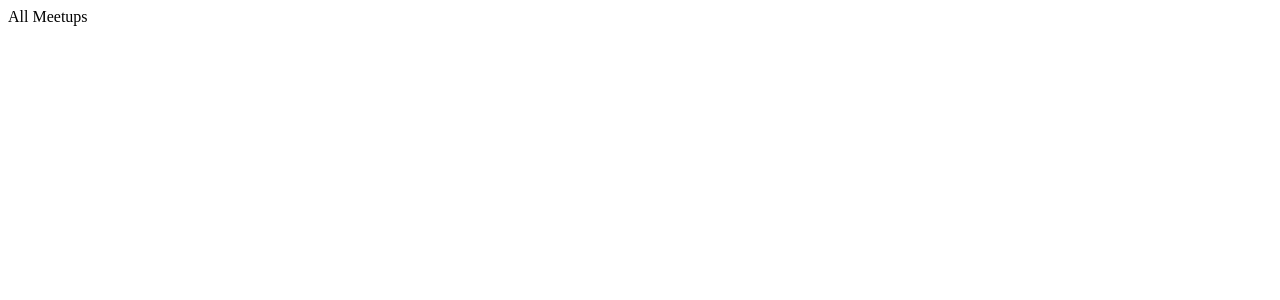
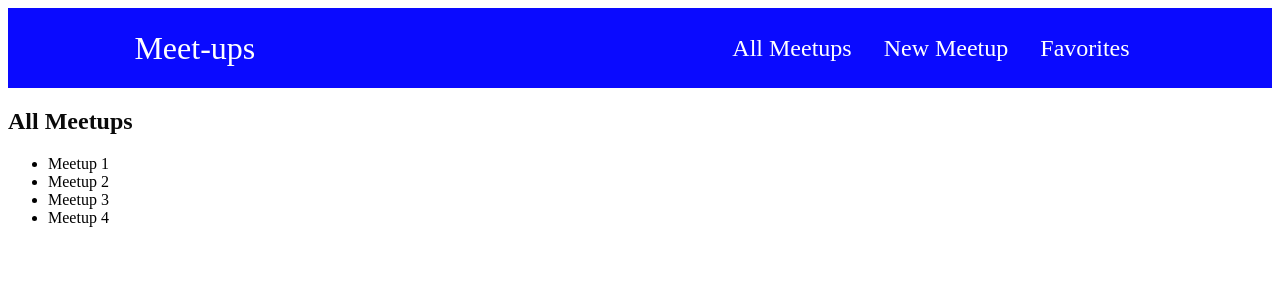
Before and after one commit to Chagchen/react-meet, a React (Create React App) app: page / in a window 1280 px wide. Shown: the top 300 px of the page. Built offline with nearby package versions, Linux system fonts and the light colour scheme.

Commit message:
nav & nav-css modules, data & list item components for allmeets

```diff
--- a/src/App.js
+++ b/src/App.js
@@ -2,10 +2,12 @@ import { Route, Routes } from "react-router-dom";
 import AllMeetupsPage from "./pages/AllMeetups";
 import NewMeetupPage from "./pages/NewMeetup";
 import FavoritesPage from "./pages/Favorites";
+import MainNavigation from "./components/layout/MainNavigation";
 
 function App() {
   return (
     <div>
+      <MainNavigation />
       <Routes>
         <Route path="/" element={<AllMeetupsPage />} />
         <Route path="/new-meetup" element={<NewMeetupPage />} />
--- /dev/null
+++ b/src/components/layout/MainNavigation.js
@@ -0,0 +1,25 @@
+import { Link } from "react-router-dom";
+import classes from "./MainNavigation.module.css";
+
+function MainNavigation() {
+  return (
+    <header className={classes.header}>
+      <div className={classes.logo}>Meet-ups</div>
+      <nav>
+        <ul>
+          <li>
+            <Link to="/">All Meetups</Link>
+          </li>
+          <li>
+            <Link to="/new-meetup">New Meetup</Link>
+          </li>
+          <li>
+            <Link to="/favorites">Favorites</Link>
+          </li>
+        </ul>
+      </nav>
+    </header>
+  );
+}
+
+export default MainNavigation;
--- /dev/null
+++ b/src/components/layout/MainNavigation.module.css
@@ -0,0 +1,47 @@
+.header {
+  background-color: rgb(10, 10, 255);
+  height: 5rem;
+  display: flex;
+  width: 100%;
+  align-items: center;
+  justify-content: space-between;
+  padding: 0 10%;
+}
+
+.logo {
+  font-size: 2rem;
+  color: white;
+}
+
+.header ul {
+  list-style: none;
+  margin: 0;
+  padding: 0;
+  display: flex;
+  align-items: baseline;
+}
+
+.header li {
+  marigin-left: 3.5rem;
+  padding: 1rem;
+}
+
+.header a {
+  text-decoration: none;
+  font-size: 1.5rem;
+  color: white;
+}
+
+.header a:hover,
+.header a:active,
+.header a.active {
+  color: yellowgreen;
+}
+
+.badge {
+  background-color: aqua;
+  color: white;
+  border-radius: 12px;
+  padding: 0 1rem;
+  margin-left: 0.5rem;
+}
--- a/src/pages/AllMeetups.js
+++ b/src/pages/AllMeetups.js
@@ -1,5 +1,53 @@
-function AllMeetupsPage(){
-  return <div>All Meetups</div>
+//for dev purposes hold the dummy meetups
+const DUMMY_DATA = [
+  {
+    id: "m1",
+    Title: "Meetup 1",
+    Image:
+      "https://pixabay.com/photos/tree-sunset-clouds-sky-silhouette-736885/",
+    address: "123 Main St, Raincity",
+    description: "test meetup #1",
+  },
+
+  {
+    id: "m2",
+    Title: "Meetup 2",
+    Image:
+      "https://pixabay.com/photos/sunrise-boat-rowing-boat-nobody-1014712/",
+    address: "34 rain St, Raincity",
+    description: "test meetup #2",
+  },
+
+  {
+    id: "m3",
+    Title: "Meetup 3",
+    Image:
+      "https://pixabay.com/photos/road-forest-fall-path-trail-trees-1072821/",
+    address: "345 water St, Raincity",
+    description: "test meetup #3",
+  },
+
+  {
+    id: "m4",
+    Title: "Meetup 4",
+    Image:
+      "https://pixabay.com/photos/mountains-sun-clouds-peak-summit-190055/",
+    address: "56 boat St, Raincity",
+    description: "test meetup #4",
+  },
+];
+
+function AllMeetupsPage() {
+  return (
+    <section>
+      <h1>All Meetups</h1>
+      <ul>
+        {DUMMY_DATA.map((meetup) => {
+          return <li key={meetup.id}>{meetup.Title}</li>;
+        })}
+      </ul>
+    </section>
+  );
 }
 
 export default AllMeetupsPage;
```
